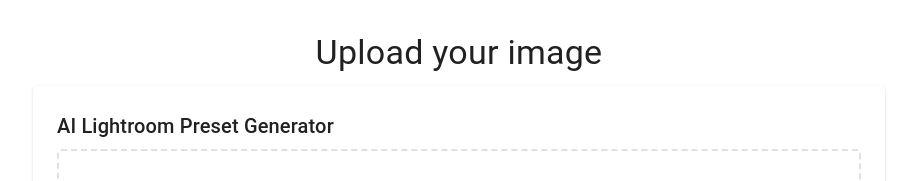
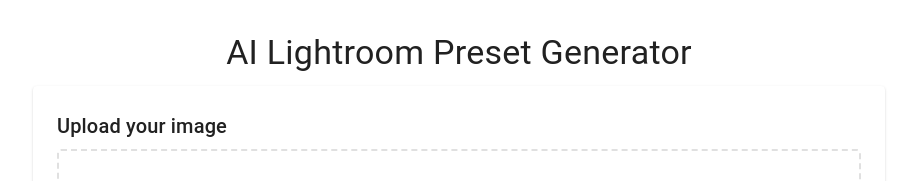
Before and after one commit to sandaruk93/lightedit2, a React (Create React App) app in the folder frontend/: page / in a window 1280 px wide. Shown: the top 181 px of the page, without its empty margins (181-1098 px from the left). Built offline with nearby package versions, Linux system fonts and the light colour scheme; no server answers.

Commit message:
Update headers: main title to AI Lightroom Preset Generator and section header to Upload your image

```diff
--- a/frontend/src/App.tsx
+++ b/frontend/src/App.tsx
@@ -57,7 +57,7 @@
     <Container maxWidth="md">
       <Box sx={{ my: 4 }}>
         <Typography variant="h4" component="h1" gutterBottom align="center">
-          Upload your image
+          AI Lightroom Preset Generator
         </Typography>
 
         <StyleUploader onUploadComplete={fetchFiles} />
--- a/frontend/src/components/StyleUploader.tsx
+++ b/frontend/src/components/StyleUploader.tsx
@@ -242,7 +242,7 @@
     <>
       <Paper sx={{ p: 3, mb: 3 }}>
         <Typography variant="h6" gutterBottom>
-          AI Lightroom Preset Generator
+          Upload your image
         </Typography>
 
         <Box
```
